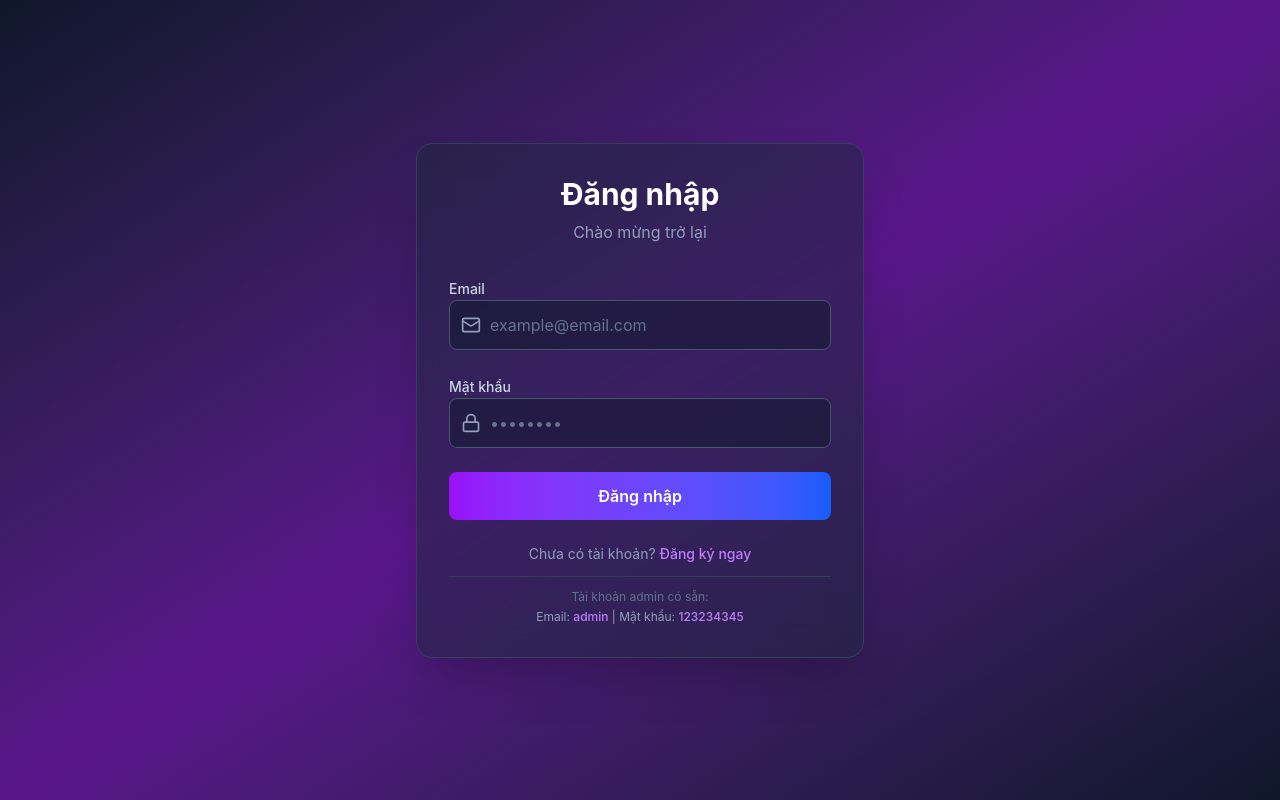
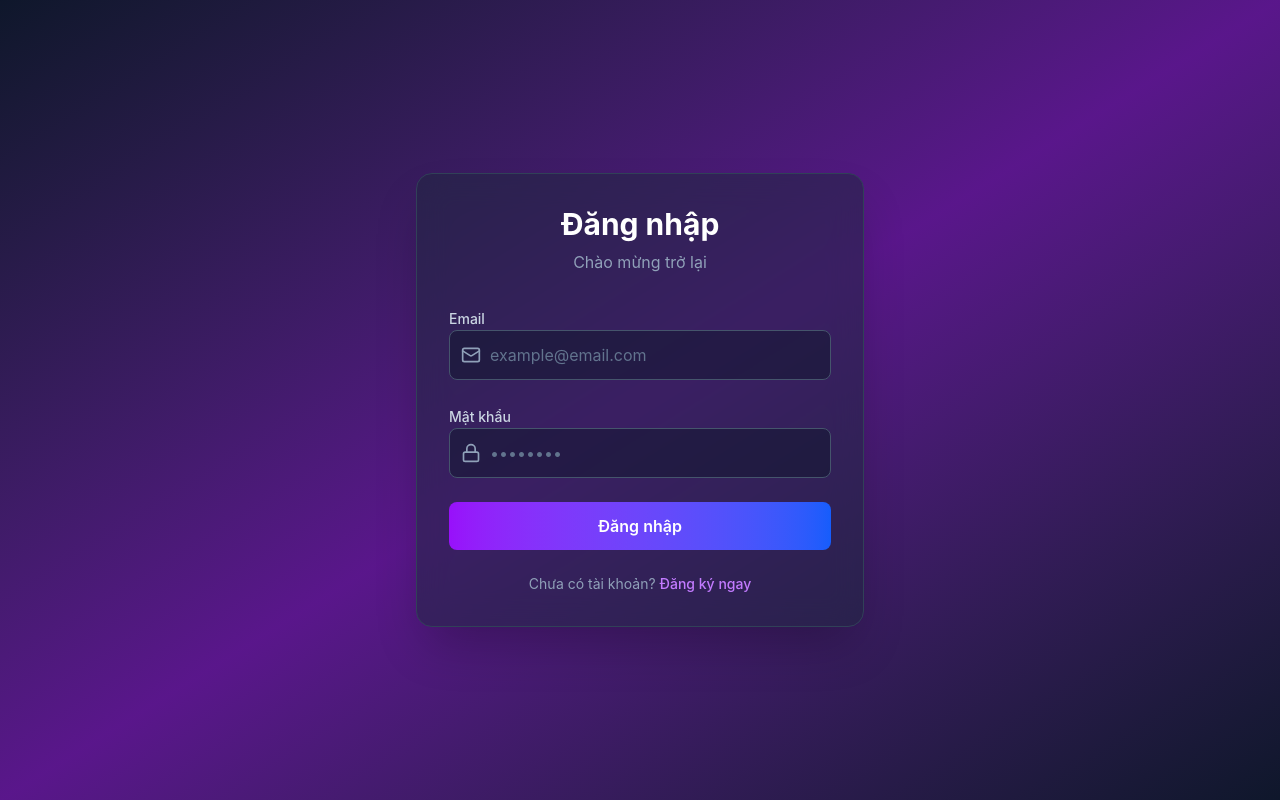
Before and after one commit to HoNgocDuc212004/Threatinttegence, a React (Vite) app: page /login in a window 1280 px wide. Built offline with nearby package versions, Linux system fonts and the light colour scheme.

Commit message:
Update files from Figma Make

```diff
--- a/src/app/pages/login.tsx
+++ b/src/app/pages/login.tsx
@@ -90,20 +90,13 @@ export function LoginPage() {
           </button>
         </form>
 
-        <div className="mt-6 text-center space-y-3">
+        <div className="mt-6 text-center">
           <p className="text-slate-400 text-sm">
             Chưa có tài khoản?{' '}
             <Link to="/signup" className="text-purple-400 hover:text-purple-300 font-medium transition">
               Đăng ký ngay
             </Link>
           </p>
-          <div className="pt-3 border-t border-slate-700">
-            <p className="text-xs text-slate-500 mb-1">Tài khoản admin có sẵn:</p>
-            <p className="text-xs text-slate-400">
-              Email: <span className="text-purple-400 font-medium">admin</span> |
-              Mật khẩu: <span className="text-purple-400 font-medium">123234345</span>
-            </p>
-          </div>
         </div>
       </div>
     </div>
```
Also changed, not shown: src/imports/image-4.png (added).
